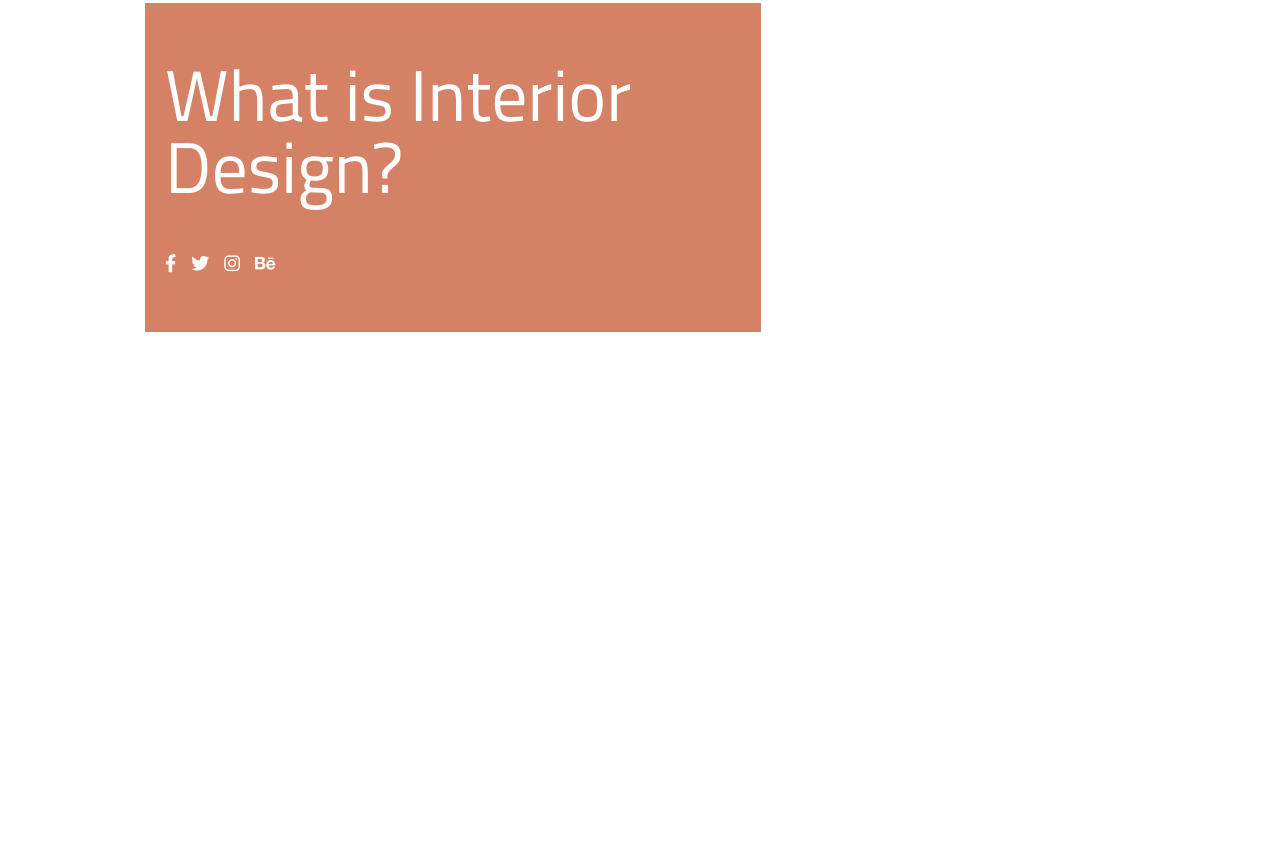
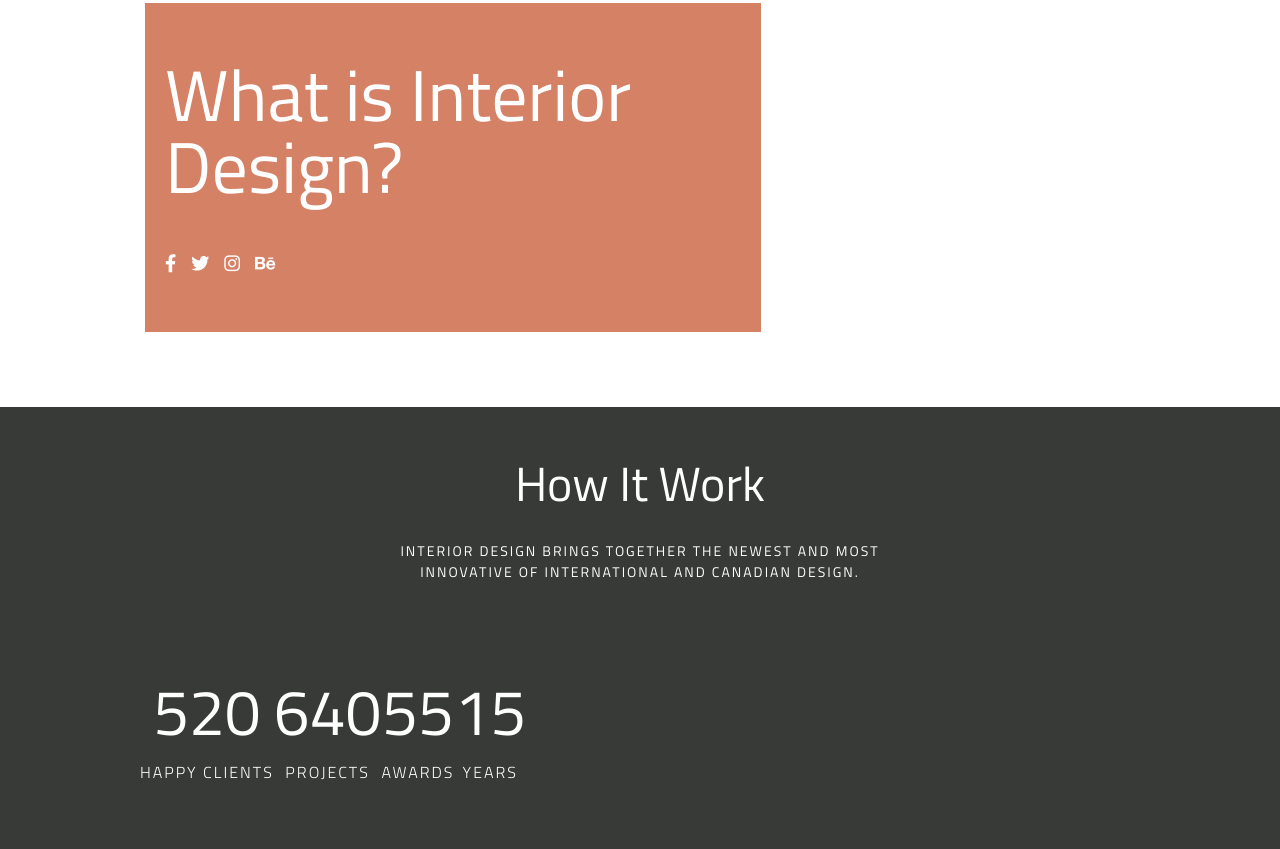
Before and after one commit to ana-nogueira/design, a plain HTML site: page index.html in a window 1280 px wide. Shown: the part 378-1227 px from the top of the page. Before the commit the page ends 800 px from the top, so only its background shows below. Drawn offline with Linux system fonts and the light colour scheme.

Commit message:
segundo commit

```diff
--- a/css/style.css
+++ b/css/style.css
@@ -103,3 +103,60 @@ a {
   font-size: 1.125rem;
   color: #ffffff;
 }
+
+/* ACHIEVEMENTS */
+
+.achievements-bg {
+  background-color: #373a36;
+}
+
+.achievements {
+  display: flex;
+  flex-direction: column;
+}
+
+.achievements-text {
+  display: flex;
+  flex-direction: column;
+  text-align: center;
+  margin-top: 40px;
+}
+
+.achievements-text h2 {
+  color: #ffffff;
+  font-size: 3rem;
+  font-weight: 400;
+}
+.achievements-text p {
+  font-size: 0.875rem;
+  color: #ffffff;
+  letter-spacing: 2px;
+  margin: 20px auto 15px;
+  max-width: 560px;
+}
+
+.achievements-info {
+  display: flex;
+  flex-wrap: wrap;
+  margin-top: 65px;
+  margin-bottom: 65px;
+}
+
+.achievements-item {
+  display: flex;
+  flex-direction: column;
+  text-align: center;
+}
+
+.achievements-item h1 {
+  color: #ffffff;
+  font-weight: 400;
+  font-size: 4rem;
+}
+
+.achievements-item p {
+  color: #ffffff;
+  font-weight: 300;
+  font-size: 1rem;
+  letter-spacing: 2px;
+}
--- a/index.html
+++ b/index.html
@@ -53,8 +53,31 @@
     </div>
   </main>
 
-  <section class="">
-
+  <section class="achievements-bg">
+    <div class="achievements container">
+      <div class="achievements-text">
+        <h2>How It Work</h2>
+        <p>INTERIOR DESIGN BRINGS TOGETHER THE NEWEST AND MOST INNOVATIVE OF INTERNATIONAL AND CANADIAN DESIGN.</p>
+      </div>
+      <div class="achievements-info">
+        <div class="achievements-item">
+          <h1>520</h1>
+          <p>HAPPY CLIENTS</p>
+        </div>
+        <div class="achievements-item">
+          <h1>640</h1>
+          <p>PROJECTS</p>
+        </div>
+        <div class="achievements-item">
+          <h1>55</h1>
+          <p>AWARDS</p>
+        </div>
+        <div class="achievements-item">
+          <h1>15</h1>
+          <p>YEARS</p>
+        </div>
+      </div>
+    </div>
   </section>
 
 </body>
```
